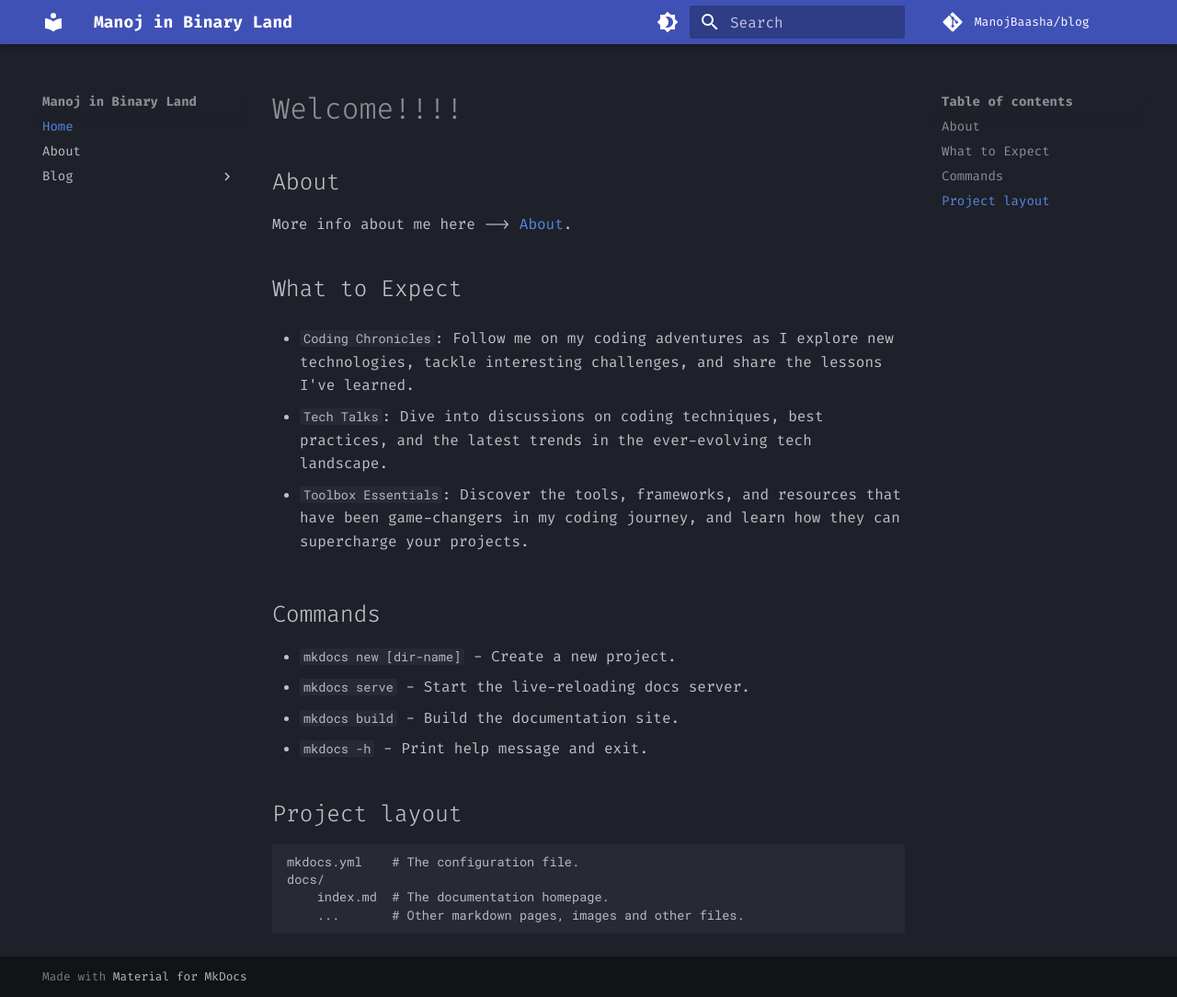
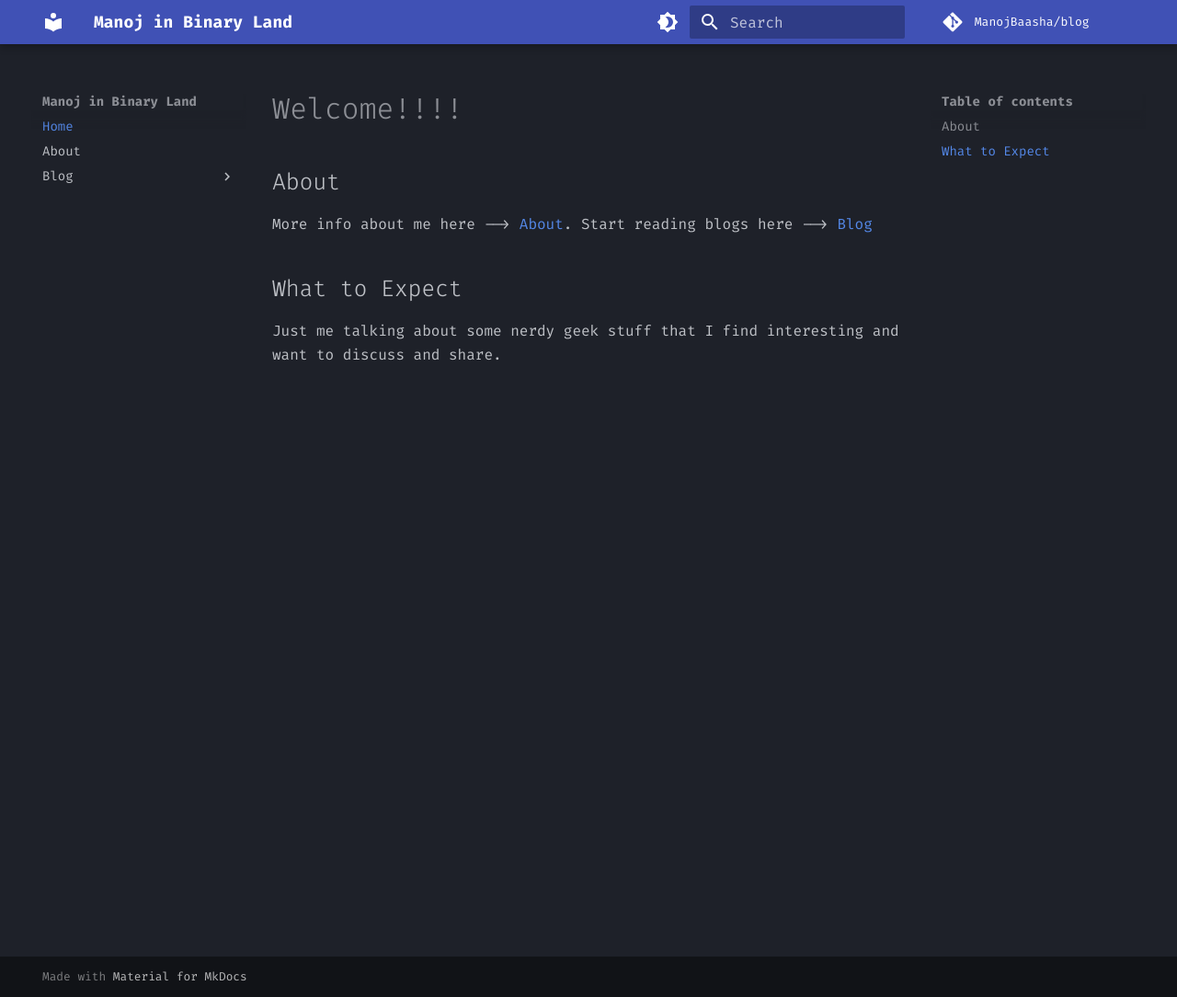
Before and after one commit to ManojBaasha/blog, an MkDocs documentation site: the page built from docs/index.md, in a window 1280 px wide and 1084 px high. Shown: the whole window at 92% size. Built offline with MkDocs 1.6.1 and Material for MkDocs 9.7.7, drawn with Linux system fonts in a browser that asks for light colours; comment, search, counter and statistics services are not loaded.

Commit message:
new blog

```diff
--- a/docs/index.md
+++ b/docs/index.md
@@ -2,27 +2,9 @@
 
 ## About
 More info about me here --> [About](https://manojbaasha.github.io/blog/about/).
-
-
+Start reading blogs here --> [Blog](https://manojbaasha.github.io/blog/blog/)
 
 ## What to Expect
 
-- `Coding Chronicles`: Follow me on my coding adventures as I explore new technologies, tackle interesting challenges, and share the lessons I've learned.
-
-- `Tech Talks`: Dive into discussions on coding techniques, best practices, and the latest trends in the ever-evolving tech landscape.
-
-- `Toolbox Essentials`: Discover the tools, frameworks, and resources that have been game-changers in my coding journey, and learn how they can supercharge your projects.
-
-## Commands
-
-* `mkdocs new [dir-name]` - Create a new project.
-* `mkdocs serve` - Start the live-reloading docs server.
-* `mkdocs build` - Build the documentation site.
-* `mkdocs -h` - Print help message and exit.
-
-## Project layout
-
-    mkdocs.yml    # The configuration file.
-    docs/
-        index.md  # The documentation homepage.
-        ...       # Other markdown pages, images and other files.
+Just me talking about some nerdy geek stuff that I find interesting and want to discuss
+and share.
```
Also changed, not shown: docs/blog/posts/currentme.md (added, +42 -0 lines), 1 other file.
